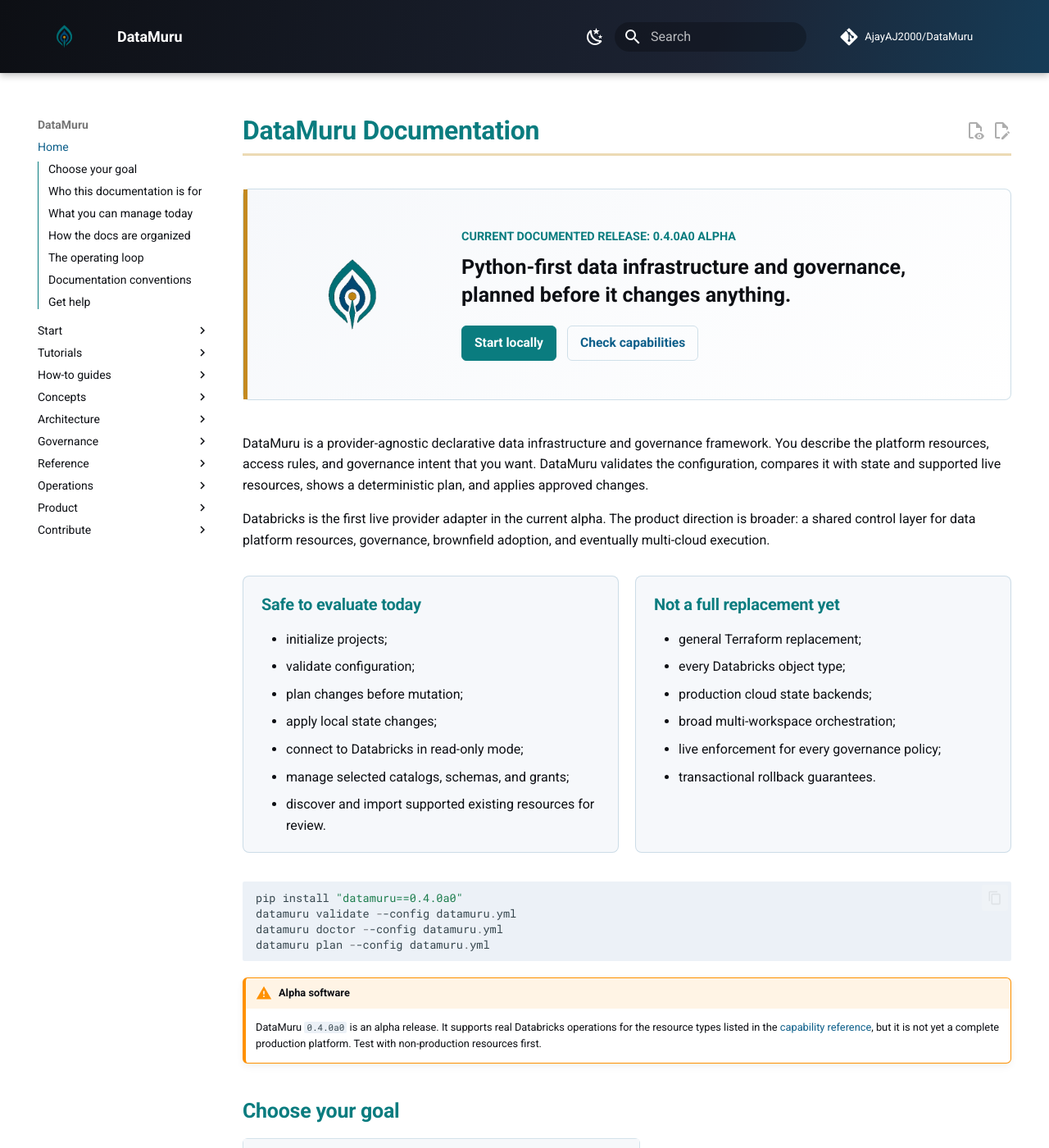
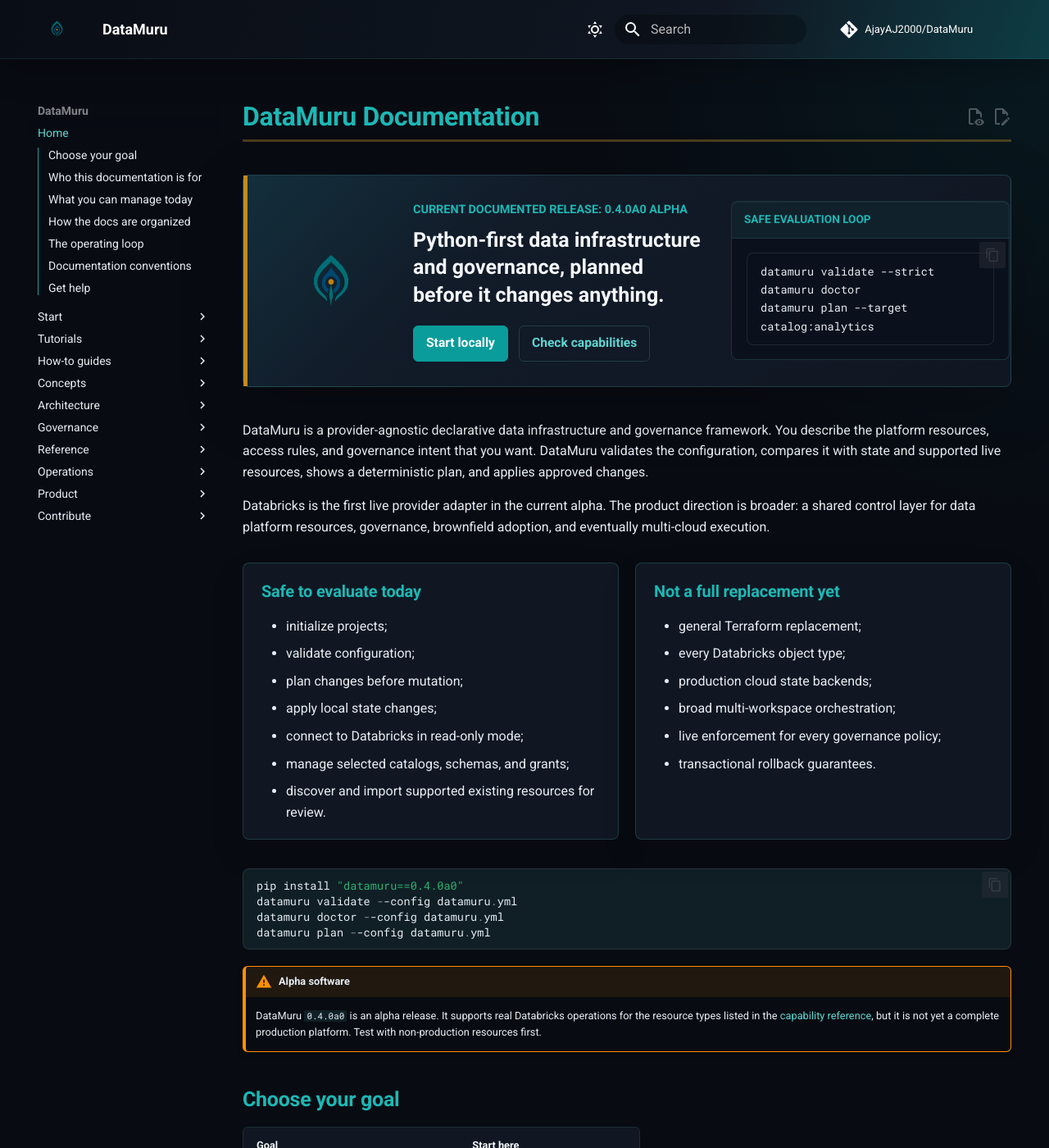
Before and after one commit to AjayAJ2000/DataMuru, an MkDocs documentation site: the page built from docs/index.md, in a window 1280 px wide and 1400 px high. Shown: the whole window at 82% size. Built offline with MkDocs 1.6.1 and Material for MkDocs 9.7.7, drawn with Linux system fonts in a browser that asks for light colours; comment, search, counter and statistics services are not loaded.

Commit message:
Align docs theme with DataMuru landing page

```diff
--- a/docs/index.md
+++ b/docs/index.md
@@ -1,7 +1,9 @@
 # DataMuru Documentation
 
 <div class="dm-docs-hero">
-  <img src="assets/datamuru-mark-canva.png" alt="DataMuru Vel Eye logo" width="196" height="196">
+  <div class="dm-hero-mark">
+    <img src="assets/datamuru-mark-canva.png" alt="DataMuru Vel Eye logo" width="144" height="144">
+  </div>
   <div>
     <p class="dm-eyebrow">Current documented release: 0.4.0a0 alpha</p>
     <p class="dm-hero-lede">Python-first data infrastructure and governance, planned before it changes anything.</p>
@@ -9,6 +11,12 @@
       <a class="dm-button dm-button-primary" href="getting-started/quickstart/">Start locally</a>
       <a class="dm-button" href="reference/capabilities/">Check capabilities</a>
     </div>
+  </div>
+  <div class="dm-hero-terminal" aria-label="Safe DataMuru command sequence">
+    <div class="dm-terminal-topline">safe evaluation loop</div>
+    <pre><code>datamuru validate --strict
+datamuru doctor
+datamuru plan --target catalog:analytics</code></pre>
   </div>
 </div>
 
--- a/docs/stylesheets/extra.css
+++ b/docs/stylesheets/extra.css
@@ -6,6 +6,7 @@
   --md-accent-fg-color--transparent: rgba(196, 138, 31, 0.12);
   --dm-blue: #0d5f8a;
   --dm-teal: #0a7c7f;
+  --dm-teal-bright: #1cb8b5;
   --dm-gold: #c48a1f;
   --dm-gold-soft: #f5ead1;
   --dm-ink: #0d0f14;
@@ -13,6 +14,8 @@
   --dm-slate: #64748b;
   --dm-border: rgba(13, 95, 138, 0.18);
   --dm-surface: #f6f8fb;
+  --dm-surface-strong: #ffffff;
+  --dm-code-bg: #0d1320;
   --dm-paper: #ffffff;
 }
 
@@ -20,46 +23,64 @@
   --md-default-bg-color: var(--dm-paper);
   --md-default-fg-color: var(--dm-ink);
   --md-typeset-a-color: var(--dm-blue);
+  --dm-muted-border: rgba(15, 23, 42, 0.12);
 }
 
 [data-md-color-scheme="slate"] {
   --md-primary-fg-color: #159fa1;
   --md-accent-fg-color: #d7a13d;
-  --md-default-bg-color: #0d0f14;
-  --md-default-fg-color: #f4f7fb;
-  --md-typeset-a-color: #8ed8da;
-  --dm-paper: #111827;
-  --dm-surface: #172033;
-  --dm-border: rgba(142, 216, 218, 0.22);
+  --md-default-bg-color: #080b12;
+  --md-default-fg-color: #e7edf4;
+  --md-typeset-a-color: #5ed6d2;
+  --md-code-bg-color: #101724;
+  --md-code-fg-color: #e7edf4;
+  --dm-paper: #080b12;
+  --dm-surface: #101722;
+  --dm-surface-strong: #121c2b;
+  --dm-border: rgba(94, 214, 210, 0.18);
+  --dm-muted-border: rgba(231, 237, 244, 0.1);
   --dm-slate: #b6c2d2;
   --dm-gold-soft: rgba(215, 161, 61, 0.16);
+  --dm-code-bg: #0b111c;
 }
 
 .md-header {
-  background: linear-gradient(105deg, var(--dm-ink) 0%, var(--dm-ink-soft) 68%, var(--dm-blue) 145%);
+  background: linear-gradient(105deg, #090d15 0%, #101722 68%, #0a7c7f 155%);
+  border-bottom: 1px solid rgba(94, 214, 210, 0.12);
+  box-shadow: 0 14px 40px rgba(0, 0, 0, 0.24);
 }
 
 .md-tabs {
-  background: var(--dm-ink-soft);
+  background: #101722;
+  border-bottom: 1px solid rgba(94, 214, 210, 0.12);
 }
 
 .md-header__button.md-logo img,
 .md-header__button.md-logo svg {
-  height: 3.25rem;
+  height: 2.35rem;
   width: auto;
+}
+
+.md-main {
+  background:
+    radial-gradient(circle at top right, rgba(10, 124, 127, 0.12), transparent 28rem),
+    var(--md-default-bg-color);
 }
 
 .dm-docs-hero {
   align-items: center;
-  background: linear-gradient(135deg, var(--dm-surface), var(--dm-paper));
+  background:
+    linear-gradient(135deg, rgba(28, 184, 181, 0.12), transparent 32%),
+    linear-gradient(135deg, var(--dm-surface-strong), var(--dm-surface));
   border: 1px solid var(--dm-border);
   border-radius: 8px;
   display: grid;
-  gap: 1.75rem;
-  grid-template-columns: 196px 1fr;
+  gap: 1.4rem;
+  grid-template-columns: 144px minmax(18rem, 1fr) minmax(17rem, 0.85fr);
   margin: 0 0 2rem;
   padding: 1.5rem 1.75rem;
   position: relative;
+  box-shadow: 0 24px 80px rgba(0, 0, 0, 0.18);
 }
 
 .dm-docs-hero::before {
@@ -72,11 +93,17 @@
   width: 5px;
 }
 
+.dm-hero-mark {
+  align-items: center;
+  display: flex;
+  justify-content: center;
+}
+
 .dm-docs-hero img {
   display: block;
+  height: 144px;
   margin: 0 auto;
-  height: 196px;
-  width: 196px;
+  width: 144px;
 }
 
 .dm-docs-hero h1 {
@@ -91,7 +118,7 @@
 }
 
 .dm-eyebrow {
-  color: var(--dm-teal) !important;
+  color: var(--dm-teal-bright) !important;
   font-size: 0.72rem;
   font-weight: 700;
   letter-spacing: 0;
@@ -100,7 +127,7 @@
 }
 
 .dm-hero-lede {
-  color: var(--dm-ink) !important;
+  color: var(--md-default-fg-color) !important;
   font-size: 1.25rem;
   font-weight: 650;
   line-height: 1.35;
@@ -122,23 +149,25 @@
   align-items: center;
   border: 1px solid var(--dm-border);
   border-radius: 6px;
-  color: var(--dm-blue) !important;
+  color: var(--md-typeset-a-color) !important;
   display: inline-flex;
   font-size: 0.78rem;
   font-weight: 700;
   min-height: 2.15rem;
   padding: 0.42rem 0.75rem;
   text-decoration: none !important;
+  transition: background-color 160ms ease, border-color 160ms ease, transform 160ms ease;
 }
 
 .dm-button:hover {
   border-color: var(--dm-gold);
-  color: var(--dm-teal) !important;
+  color: var(--dm-teal-bright) !important;
+  transform: translateY(-1px);
 }
 
 .dm-button-primary {
-  background: var(--dm-teal);
-  border-color: var(--dm-teal);
+  background: #0a9c9b;
+  border-color: #0a9c9b;
   color: #ffffff !important;
 }
 
@@ -146,6 +175,38 @@
   background: var(--dm-blue);
   border-color: var(--dm-blue);
   color: #ffffff !important;
+}
+
+.dm-hero-terminal {
+  background: var(--dm-code-bg);
+  border: 1px solid rgba(94, 214, 210, 0.18);
+  border-radius: 8px;
+  box-shadow: inset 0 1px 0 rgba(255, 255, 255, 0.05);
+  color: #d7e2ee;
+  overflow: hidden;
+}
+
+.dm-terminal-topline {
+  background: rgba(94, 214, 210, 0.08);
+  border-bottom: 1px solid rgba(94, 214, 210, 0.14);
+  color: var(--dm-teal-bright);
+  font-size: 0.68rem;
+  font-weight: 700;
+  padding: 0.55rem 0.75rem;
+  text-transform: uppercase;
+}
+
+.dm-hero-terminal pre {
+  margin: 0;
+  padding: 0.85rem 0.9rem;
+}
+
+.dm-hero-terminal code {
+  background: transparent !important;
+  color: #e7edf4;
+  font-size: 0.68rem;
+  line-height: 1.65;
+  white-space: pre-wrap;
 }
 
 .dm-status-grid {
@@ -160,11 +221,12 @@
   border: 1px solid var(--dm-border);
   border-radius: 8px;
   padding: 1rem 1.1rem;
+  box-shadow: 0 18px 45px rgba(0, 0, 0, 0.1);
 }
 
 .dm-status-grid h2 {
   border: 0;
-  color: var(--dm-teal);
+  color: var(--dm-teal-bright);
   font-size: 1rem;
   margin-top: 0;
   padding: 0;
@@ -180,6 +242,11 @@
     text-align: center;
   }
 
+  .dm-docs-hero img {
+    height: 120px;
+    width: 120px;
+  }
+
   .dm-hero-actions {
     justify-content: center;
   }
@@ -192,7 +259,7 @@
 .md-typeset h1,
 .md-typeset h2,
 .md-typeset h3 {
-  color: var(--dm-teal);
+  color: var(--dm-teal-bright);
   font-weight: 700;
 }
 
@@ -208,6 +275,15 @@
 
 .md-typeset code {
   background-color: rgba(20, 83, 154, 0.08);
+}
+
+[data-md-color-scheme="slate"] .md-typeset code {
+  background-color: rgba(94, 214, 210, 0.1);
+}
+
+.md-typeset pre > code {
+  border: 1px solid var(--dm-muted-border);
+  border-radius: 8px;
 }
 
 .md-typeset .admonition,
@@ -235,6 +311,7 @@
   display: table;
   border: 1px solid var(--dm-border);
   border-radius: 6px;
+  overflow: hidden;
   width: 100%;
 }
 
--- a/mkdocs.yml
+++ b/mkdocs.yml
@@ -15,18 +15,18 @@
   logo: assets/datamuru-mark-canva.png
   favicon: assets/datamuru-icon-64.png
   palette:
+    - scheme: slate
+      primary: custom
+      accent: custom
+      toggle:
+        icon: material/weather-sunny
+        name: Switch to light mode
     - scheme: default
       primary: custom
       accent: custom
       toggle:
         icon: material/weather-night
         name: Switch to dark mode
-    - scheme: slate
-      primary: custom
-      accent: custom
-      toggle:
-        icon: material/weather-sunny
-        name: Switch to light mode
   features:
     - navigation.indexes
     - navigation.path
```
